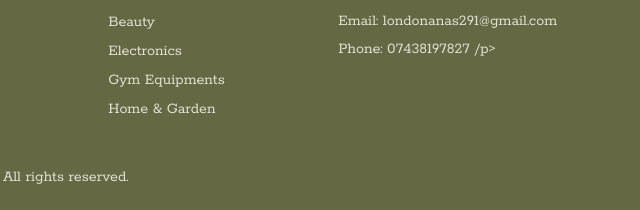
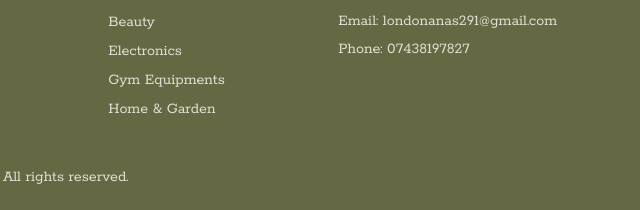
Before and after one commit to HUTHA-R/Luxury-Infinix, a plain HTML site: page index(90).html in a window 1280 px wide. Shown: the part 4037-4247 px from the top of the page, 633-1273 px from the left. Drawn offline with Linux system fonts and the light colour scheme; a web font is replaced by a local one.

Commit message:
changed the footer

```diff
--- a/index(90).html
+++ b/index(90).html
@@ -345,7 +345,7 @@
               <div class="footer-column">
                   <h3>Contact Us</h3>
                   <p>Email: londonanas291@gmail.com</p>
-                  <p>Phone: 07438197827 /p>
+                  <p>Phone: 07438197827 </p>
               </div>
           </div>
       </div>
```
Also changed, not shown: index(91).html (+1 -1 lines), index(92).html (+1 -1 lines), index(93).html (+1 -1 lines), index(94).html (+1 -1 lines), index(95).html (+1 -1 lines), index(96).html (+1 -1 lines), index(97).html (+1 -1 lines), index.html (+1 -1 lines).
